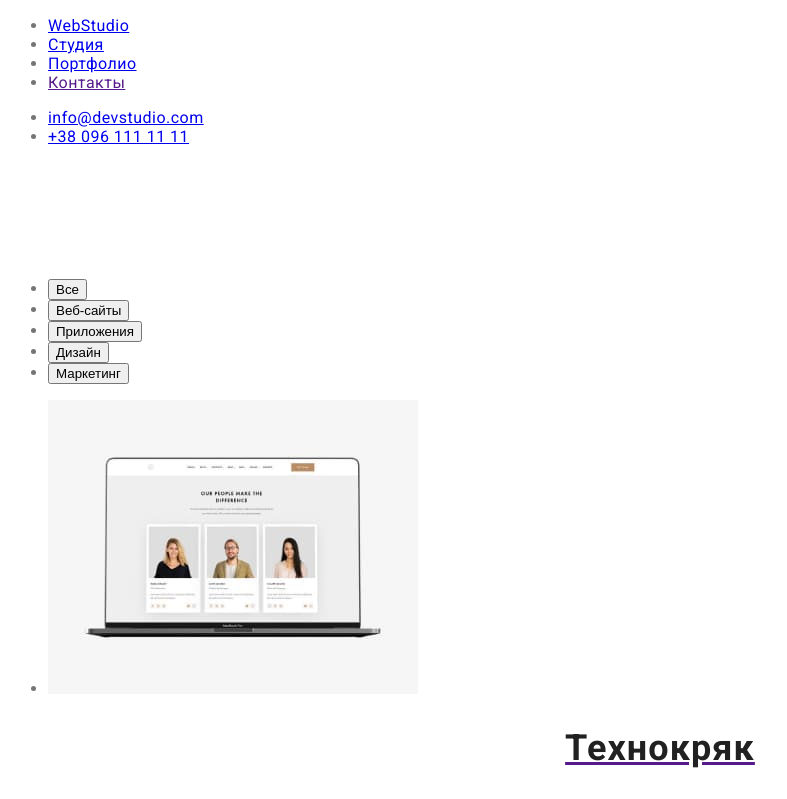
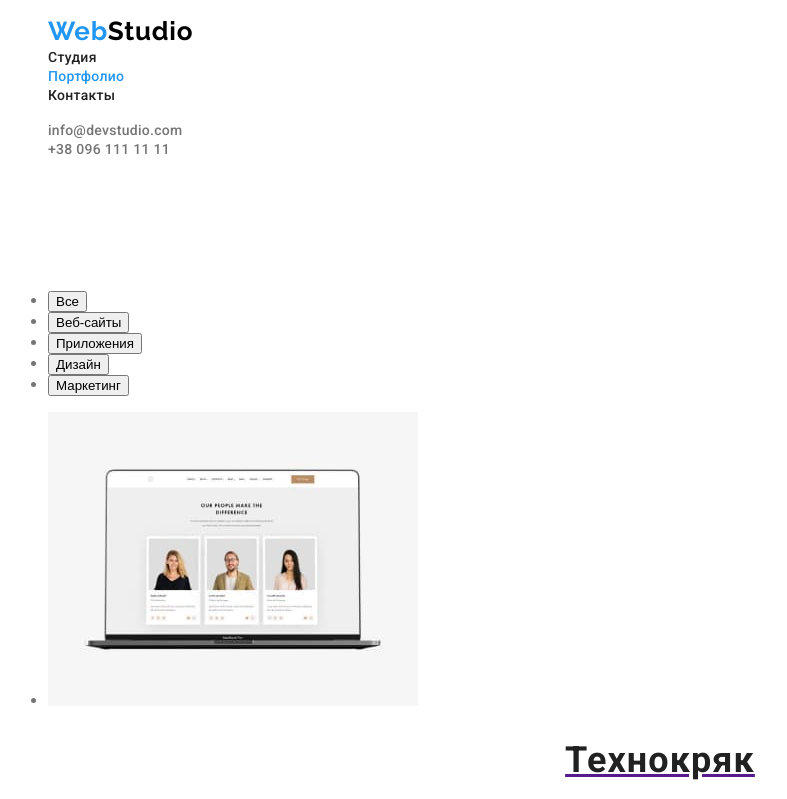
Before and after one commit to Kyrylo-Dovgalin/goit-markup-hw-02, a plain HTML site: page portfolio.html in a window 1280 px wide. Shown: the top 799 px of the page, without its empty margins (0-787 px from the left). Drawn offline with Linux system fonts and the light colour scheme.

Commit message:
Headers are ready

```diff
--- a/portfolio.html
+++ b/portfolio.html
@@ -18,17 +18,33 @@
     <header>
       <!-- Навигация -->
       <nav>
-        <ul>
-          <li><a href="./index.html">WebStudio</a></li>
-          <li><a href="./index.html">Студия</a></li>
-          <li><a href="./portfolio.html">Портфолио</a></li>
-          <li><a href="">Контакты</a></li>
+        <ul class="nav-list">
+          <li>
+            <a class="nav-link logo" href="./index.html"
+              ><span class="logo-part">Web</span>Studio</a
+            >
+          </li>
+          <li>
+            <a class="nav-link" href="./index.html">Студия</a>
+          </li>
+          <li>
+            <a class="nav-link current" href="./portfolio.html">Портфолио</a>
+          </li>
+          <li><a class="nav-link" href="">Контакты</a></li>
         </ul>
       </nav>
       <!-- Контакты -->
-      <ul>
-        <li><a href="mailto:info@devstudio.com">info@devstudio.com</a></li>
-        <li><a href="tel:+380961111111">+38 096 111 11 11</a></li>
+      <ul class="contacts">
+        <li>
+          <a class="contacts-item" href="mailto:info@devstudio.com"
+            >info@devstudio.com</a
+          >
+        </li>
+        <li>
+          <a class="contacts-item" href="tel:+380961111111"
+            >+38 096 111 11 11</a
+          >
+        </li>
       </ul>
     </header>
     <!-- Main -->
@@ -150,9 +166,12 @@
         </ul>
       </section>
     </main>
+
     <!-- Footer -->
     <footer>
-      <a href="./index.html">WebStudio</a>
+      <a class="logo" href="./index.html"
+        ><span class="logo-part">Web</span>Studio</a
+      >
       <address>
         г. Киев, пр-т Леси Украинки, 26 <br />
         <a href="mailto:info@example.com">info@example.com</a><br />
```
Also changed, not shown: index.html (+3 -1 lines).
